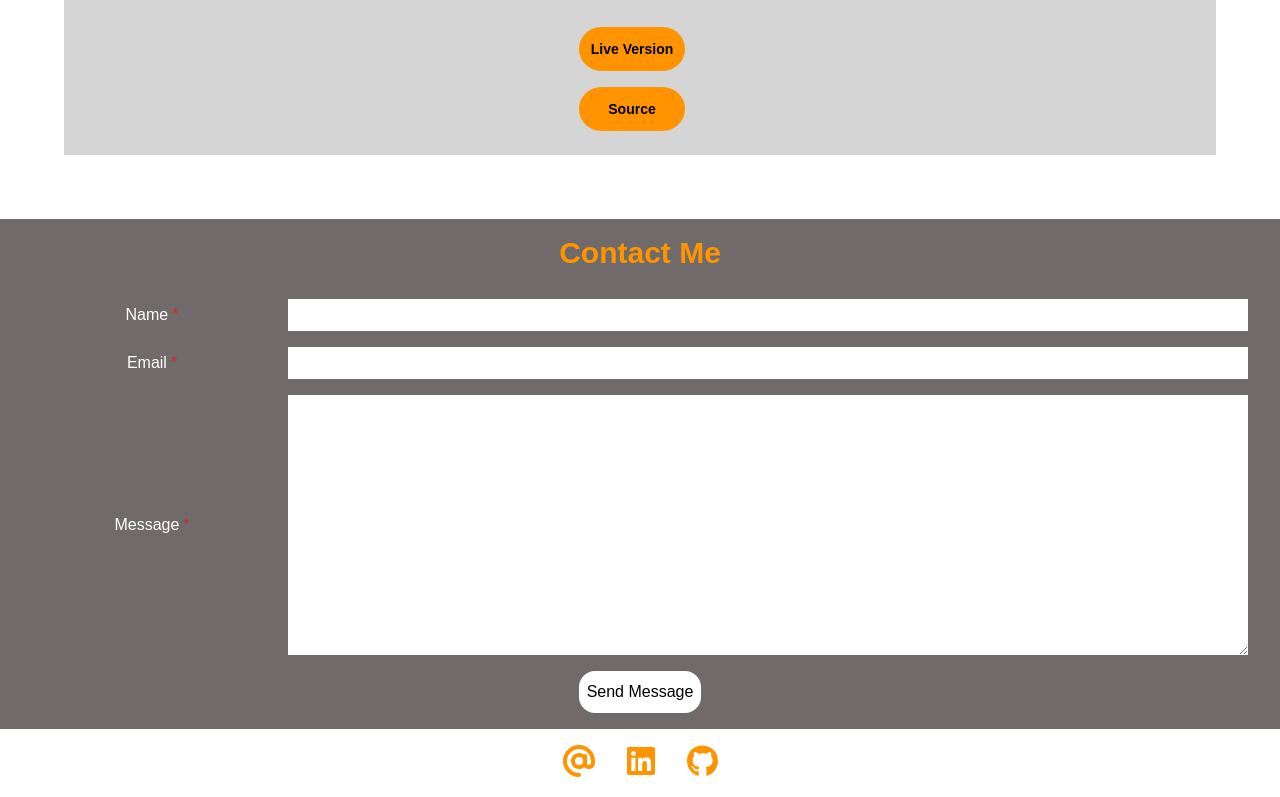
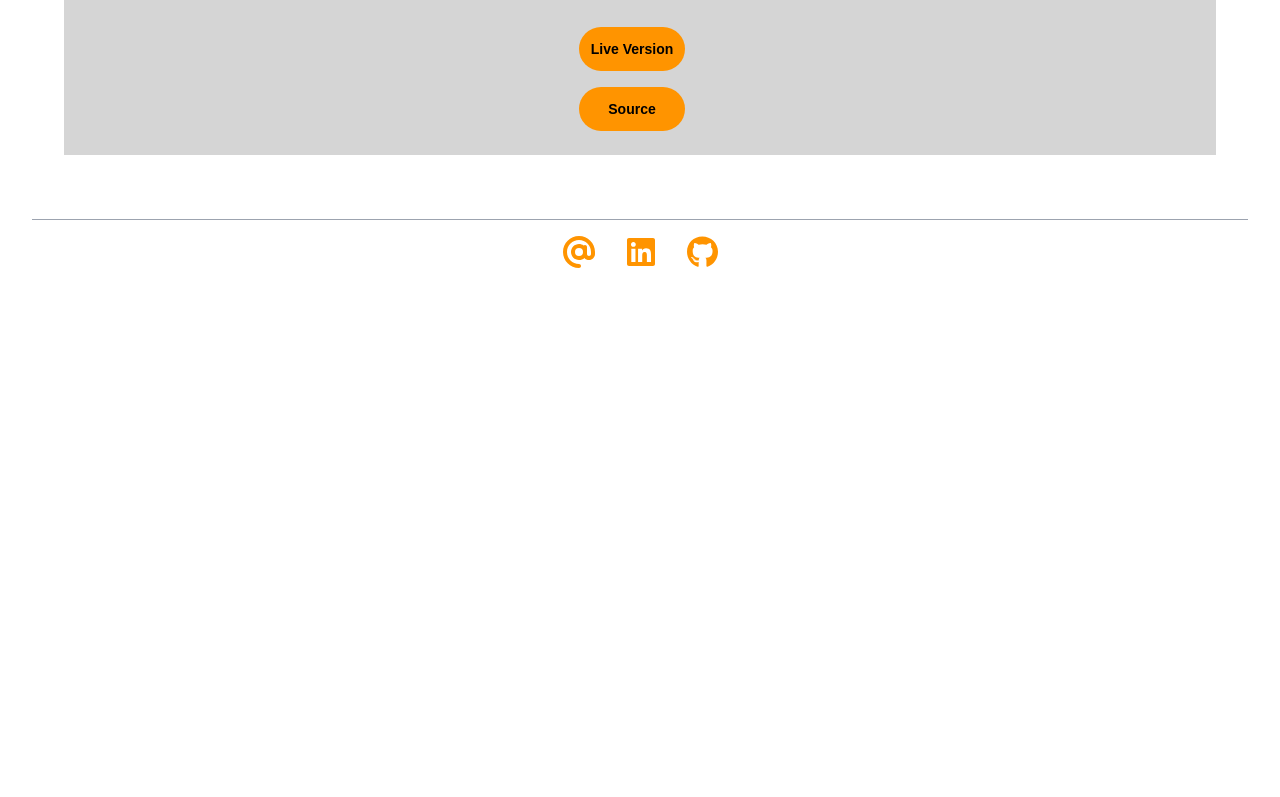
Before and after one commit to adithya-pulipaka/portfolio, a Next.js app: page /me in a window 1280 px wide. Shown: the part 1313-2110 px from the top of the page. After the commit the page ends 1601 px from the top, so only its background shows below. Built offline with nearby package versions, Linux system fonts and the light colour scheme.

Commit message:
remove contact section

```diff
--- a/pages/me.js
+++ b/pages/me.js
@@ -125,76 +125,7 @@ const AboutMe = () => {
           </div>
         </div>
       </section>
-      <section className="color-secondary -mx-8 text-center pt-4">
-        <h2 className="app-accent mt-0 text-3xl mb-7">Contact Me</h2>
-        <div className="contact__form">
-          <form>
-            <div className="pb-4 w-full flex items-center justify-center">
-              <label
-                htmlFor="name"
-                className="pr-4 w-[20%] after:content-['*'] after:text-red-600 after:pl-1"
-              >
-                Name
-              </label>
-              <input
-                type="text"
-                name="name"
-                id="name"
-                required
-                value={name}
-                onChange={(event) => setName(event.target.value)}
-                // disabled
-                className="w-[75%] min-h-[2rem]"
-              />
-            </div>
-            <div className="pb-4 w-full flex items-center justify-center">
-              <label
-                htmlFor="email"
-                className="pr-4 w-[20%] after:content-['*'] after:text-red-600 after:pl-1"
-              >
-                Email
-              </label>
-              <input
-                type="email"
-                name="email"
-                id="email"
-                required
-                value={email}
-                onChange={(event) => setEmail(event.target.value)}
-                // disabled
-                className="w-[75%] min-h-[2rem]"
-              />
-            </div>
-            <div className="pb-4 w-full flex items-center justify-center">
-              <label
-                htmlFor="message"
-                className="pr-4 w-[20%] after:content-['*'] after:text-red-600 after:pl-1"
-              >
-                Message
-              </label>
-              <textarea
-                name="message"
-                id="message"
-                rows="10"
-                required
-                value={message}
-                onChange={(event) => setMessage(event.target.value)}
-                // disabled
-                className="w-[75%] min-h-[2rem]"
-              ></textarea>
-            </div>
-            <div>
-              <button
-                disabled
-                className="p-2 bg-white rounded-2xl text-black mb-4"
-              >
-                Send Message
-              </button>
-            </div>
-          </form>
-        </div>
-      </section>
-      <footer className="text-center">
+      <footer className="text-center border-t border-solid border-t-gray-400">
         <ul className="list-none inline-flex my-4 mx-8">
           <li>
             <a href="mailto:adithya2205@gmail.com" className="app-accent p-4">
```
